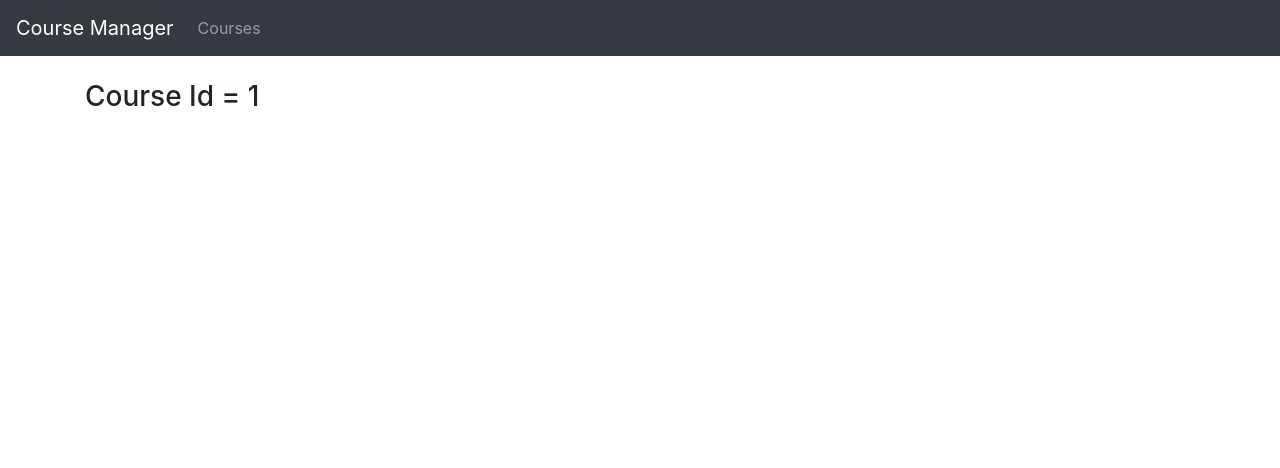
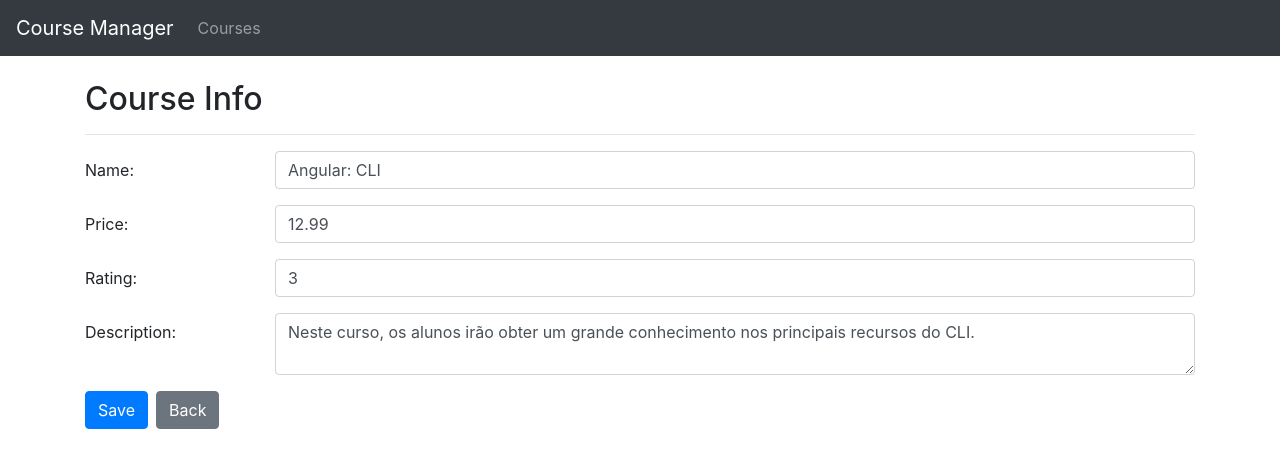
Before and after one commit to jhonyxf/course-manager-angular8, an Angular app: page /courses/info/1 in a window 1280 px wide. Shown: the top 468 px of the page. Built offline with nearby package versions, Linux system fonts and the light colour scheme.

Commit message:
Trabalhando com formulario e templates

```diff
--- a/src/app/courses/course-info.component.html
+++ b/src/app/courses/course-info.component.html
@@ -1 +1,56 @@
-<h3>Course Id = {{courseId}}</h3>
+<h2>Course Info</h2>
+
+<hr/>
+
+<form #courseForm="ngForm" *ngIf="course">
+
+    <div class="form-group row">
+        <label class="col-sm-2 col-form-label">Name:</label>
+        <div class="col-sm-10">
+            <input [(ngModel)]="course.name" required name="name" #courseName="ngModel" [ngClass]="{'is-invalid': courseName.invalid}" class="form-control">
+
+            <div class="invalid-feedback">
+                <span>Course name is required</span>
+            </div>
+        </div>
+    </div>
+
+    <div class="form-group row">
+        <label class="col-sm-2 col-form-label">Price:</label>
+        <div class="col-sm-10">
+            <input [(ngModel)]="course.price" required name="price" #coursePrice="ngModel" type="number"
+                [ngClass]="{'is-invalid': coursePrice.invalid}" class="form-control">
+
+            <div class="invalid-feedback">
+                <span>Course price is required</span>
+            </div>
+        </div>
+    </div>
+
+    <div class="form-group row">
+        <label class="col-sm-2 col-form-label">Rating:</label>
+        <div class="col-sm-10">
+            <input [(ngModel)]="course.rating" required name="rating" #courseRating="ngModel" type="number"
+                [ngClass]="{'is-invalid': courseRating.invalid}" class="form-control">
+
+            <div class="invalid-feedback">
+                <span>Course rating is required</span>
+            </div>
+        </div>
+    </div>
+
+    <div class="form-group row">
+        <label class="col-sm-2 col-form-label">Description:</label>
+        <div class="col-sm-10">
+            <textarea [(ngModel)]="course.description" required name="description" #courseDescription="ngModel"
+                [ngClass]="{'is-invalid': courseDescription.invalid}" class="form-control"></textarea>
+
+            <div class="invalid-feedback">
+                <span>Course description is required</span>
+            </div>
+        </div>
+    </div>
+
+    <button [disabled]="courseForm.invalid" (click)="save()" class="btn btn-primary mr-2">Save</button>
+    <button [routerLink]="['/courses']" class="btn btn-secondary">Back</button>
+</form>
--- a/src/app/courses/course-info.component.ts
+++ b/src/app/courses/course-info.component.ts
@@ -1,16 +1,22 @@
 import { Component, OnInit } from '@angular/core';
 import { ActivatedRoute } from '@angular/router';
+import { Course } from './course';
+import { CourseService } from './course.service';
 
 @Component({
     templateUrl: './course-info.component.html'
 })
 export class CourseInfoComponent implements OnInit{
 
-    courseId: number;
+    course: Course;
 
-    constructor(private activatedRoute: ActivatedRoute){}
+    constructor(private courseService: CourseService, private activatedRoute: ActivatedRoute){}
 
     ngOnInit(): void{
-        this.courseId = +this.activatedRoute.snapshot.paramMap.get('id');
+        this.course = this.courseService.retrieveById(+this.activatedRoute.snapshot.paramMap.get('id'))
+    }
+
+    save(): void{
+        this.courseService.save(this.course);
     }
 }
--- a/src/app/courses/course.service.ts
+++ b/src/app/courses/course.service.ts
@@ -8,6 +8,17 @@
 
     retrieveAll(): Course[] {
         return COURSES;
+    }
+
+    retrieveById(id: number): Course{
+        return COURSES.find((courseIterator: Course) => courseIterator.id === id);
+    }
+
+    save(course: Course): void{
+        if(course.id){
+            const index = COURSES.findIndex((courseIterator: Course) => courseIterator.id=== course.id);
+            COURSES[index] = course;
+        }
     }
 }
 
```
